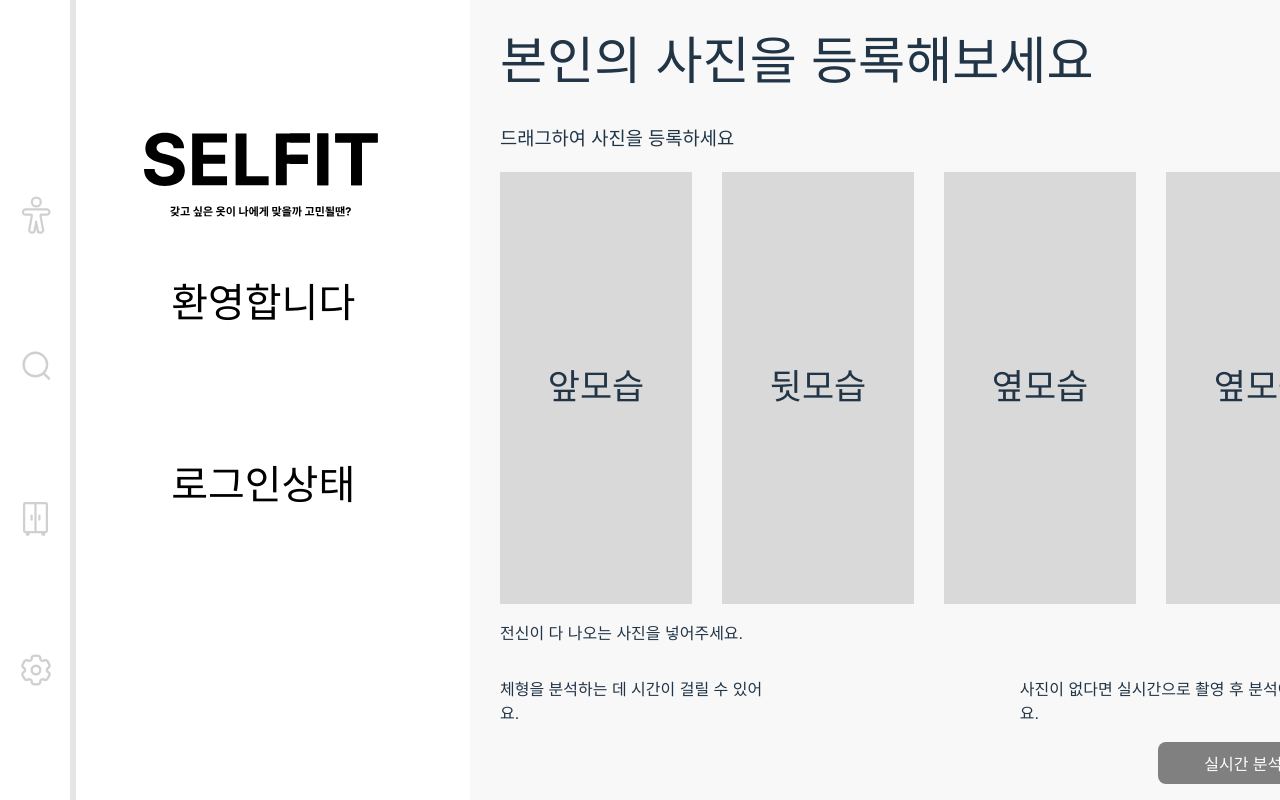
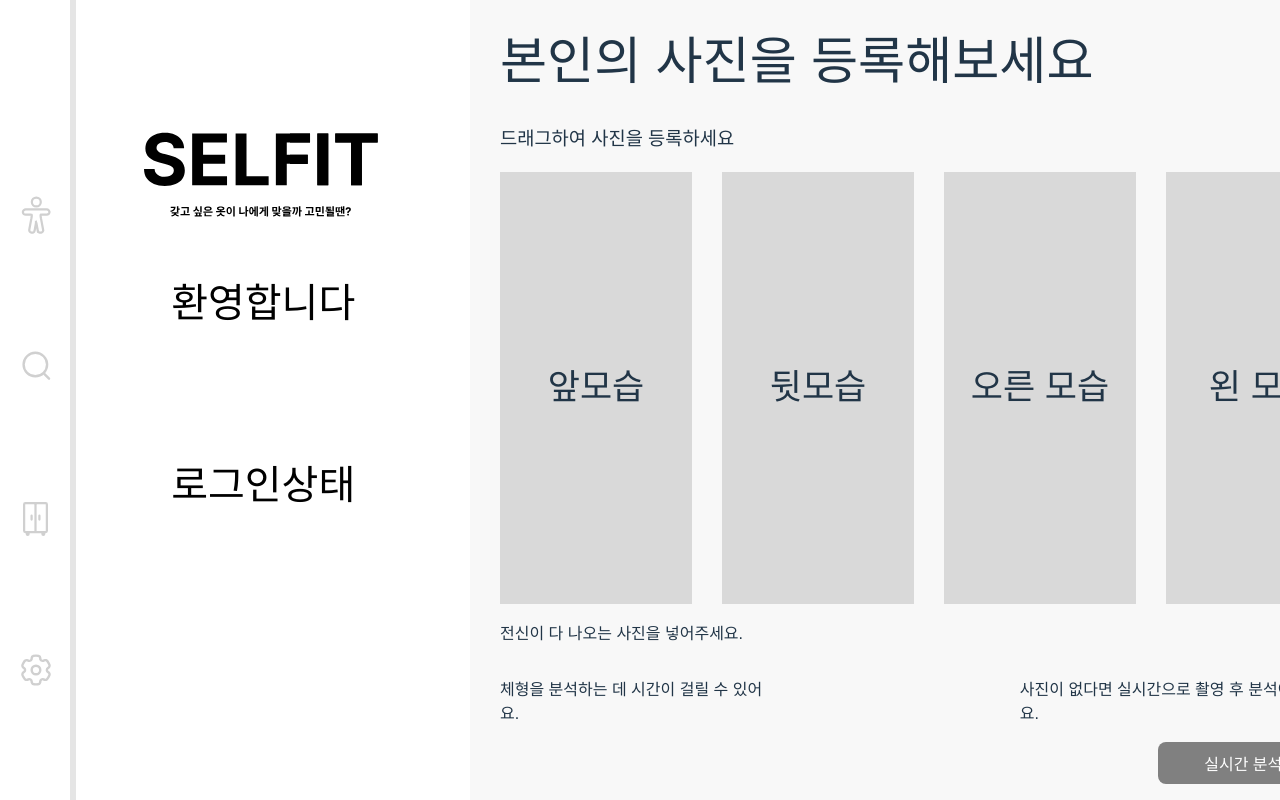
Before and after one commit to 2025-MJU-Capstone/WebFront, a React (Vite) app in the folder SELFIT/: page /body in a window 1280 px wide. Shown: the top 800 px of the page. Built offline with nearby package versions, Linux system fonts and the light colour scheme; sample sign-in values are in the browser's storage.

Commit message:
Update: body api연결
신체 정보와 사진저장 api연결

```diff
--- a/SELFIT/src/App.jsx
+++ b/SELFIT/src/App.jsx
@@ -42,6 +42,15 @@ function App() {
   const [inputValue, setInputValue] = useState('')
   const [settingTab, setSettingTab] = useState('member');
 
+  //신체 정보 상태 추가
+  const [height, setHeight] = useState('');
+  const [weight, setWeight] = useState('');
+  const [waist, setWaist] = useState('');
+  const [leg, setLeg] = useState('');
+  const [shoulder, setShoulder] = useState('');
+  const [pelvis, setPelvis] = useState('');
+  const [chest, setChest] = useState('');
+
   // 자동 로그인 유지
   useEffect(() => {
     const token = localStorage.getItem('accessToken');
@@ -62,6 +71,20 @@ function App() {
           setInputValue={setInputValue}
           settingTab={settingTab}
           setSettingTab={setSettingTab}
+          height={height}
+          setHeight={setHeight}
+          weight={weight}
+          setWeight={setWeight}
+          waist={waist}
+          setWaist={setWaist}
+          leg={leg}
+          setLeg={setLeg}
+          shoulder={shoulder}
+          setShoulder={setShoulder}
+          pelvis={pelvis}
+          setPelvis={setPelvis}
+          chest={chest}
+          setChest={setChest}
         />
        <Routes>
           {/* 비로그인 사용자도 접근 가능 */}
@@ -70,7 +93,14 @@ function App() {
           {/* 로그인한 사용자만 접근 가능 */}
           <Route path="/store" element={<PrivateRoute setMode={setMode}><Store url={url} setUrl={setUrl} /></PrivateRoute>} />
           <Route path="/closet" element={<PrivateRoute setMode={setMode}><Closet mode={mode} /></PrivateRoute>} />
-          <Route path="/body" element={<PrivateRoute setMode={setMode}><Body /></PrivateRoute>} />
+          <Route path="/body" element={<PrivateRoute setMode={setMode}><Body
+                height={height}
+                weight={weight}
+                waist={waist}
+                leg={leg}
+                shoulder={shoulder}
+                pelvis={pelvis}
+                chest={chest}/></PrivateRoute>} />
           <Route path="/setting" element={<PrivateRoute setMode={setMode}><Setting tab={settingTab} /></PrivateRoute>} />
         </Routes>
       </div>
--- a/SELFIT/src/pages/Body.jsx
+++ b/SELFIT/src/pages/Body.jsx
@@ -1,150 +1,139 @@
-import {useNavigate} from 'react-router-dom'
-import './Body.css'
-import {useEffect, useRef, useState} from "react"
-import sBody from "../assets/select_Body.svg";
+import { useNavigate } from 'react-router-dom';
+import './Body.css';
+import { useEffect, useRef, useState } from "react";
+import axios from 'axios';
 
-function Body() {
+function Body({ height, weight, waist, leg, shoulder, pelvis, chest }) {
   const navigate = useNavigate();
-    const [upImage, setUpImage] = useState(null)
-    const [downImage, setDownImage] = useState(null)
-    const [rightImage, setRightImage] = useState(null)
-    const [leftImage, setLeftImage] = useState(null)
-    const [isValid, setIsValid] = useState(false)
-    const dropRef = useRef()
+  const [upImage, setUpImage] = useState(null);
+  const [downImage, setDownImage] = useState(null);
+  const [rightImage, setRightImage] = useState(null);
+  const [leftImage, setLeftImage] = useState(null);
+  const [isValid, setIsValid] = useState(false);
+  const [test, setTest] = useState(false);
 
-    const [test, setTest] = useState(false)
+  const dropRef = useRef();
 
   useEffect(() => {
-        if ((upImage !== null) && (downImage !== null) && (rightImage !== null) && (leftImage !== null))
-            setIsValid(true)
-        else
-            setIsValid(false)
-    }, [upImage, downImage, rightImage, leftImage])
+    if (upImage && downImage && rightImage && leftImage) {
+      setIsValid(true);
+    } else {
+      setIsValid(false);
+    }
+  }, [upImage, downImage, rightImage, leftImage]);
 
   const handleDrop = (e, setImage) => {
-        if (window.location.pathname.split('/').pop() !== 'body') return
-        e.preventDefault()
-        const file = e.dataTransfer.files[0]
+    if (window.location.pathname.split('/').pop() !== 'body') return;
+    e.preventDefault();
+    const file = e.dataTransfer.files[0];
     if (file && file.type.startsWith('image/')) {
-            const url = URL.createObjectURL(file)
-            setImage(url)
+      setImage(file);
     }
-    }
+  };
 
   const handleDragOver = (e) => {
-        if (window.location.pathname.split('/').pop() !== 'body') return
-        e.preventDefault()
+    if (window.location.pathname.split('/').pop() !== 'body') return;
+    e.preventDefault();
+  };
+
+  const handleAnalyze = async () => {
+    try {
+      const bodySizeData = {
+        height, weight, waist, leg, shoulder, pelvis, chest
+      };
+
+      console.log("Body Size Data:", bodySizeData);
+
+      await axios.post('http://localhost:8080/api/body/size', bodySizeData, {
+        headers: {
+          Authorization: `Bearer ${localStorage.getItem('accessToken')}`,
+          'Content-Type': 'application/json'
         }
+      });
 
-    const bodyHandle = () =>{
-        setTest(prev => !prev);
+      const formData = new FormData();
+      const files = [upImage, downImage, rightImage, leftImage];
+
+      files.forEach(file => {
+        formData.append('files', file);
+      });
+
+      await axios.post('http://localhost:8080/api/body/shape', formData, {
+        headers: {
+          Authorization: `Bearer ${localStorage.getItem('accessToken')}`,
+          'Content-Type': 'multipart/form-data',
         }
+      });
 
-    if (test == false) {
+      alert('신체정보와 사진 등록 성공!');
+      setTest(true);
+    } catch (error) {
+      console.error(error);
+      alert('업로드 실패: ' + (error.response?.data?.message || '서버 오류'));
+    }
+  };
+
+  if (!test) {
     return (
       <div>
-                <h1 style={{marginLeft: "30px"}}>본인의 사진을 등록해보세요</h1>
-                <h3 style={{marginLeft: "30px"}}>드래그하여 사진을 등록하세요</h3>
+        <h1 style={{ marginLeft: "30px" }}>본인의 사진을 등록해보세요</h1>
+        <h3 style={{ marginLeft: "30px" }}>드래그하여 사진을 등록하세요</h3>
 
         <div className="body-container">
-                    <div className={"body-flex"}>
-                        <div className={"image"}
-                             onClick={() => setUpImage(null)}
+          <div className="body-flex">
+            {[{ image: upImage, label: "앞모습", setImage: setUpImage },
+              { image: downImage, label: "뒷모습", setImage: setDownImage },
+              { image: rightImage, label: "오른 모습", setImage: setRightImage },
+              { image: leftImage, label: "왼 모습", setImage: setLeftImage }
+            ].map((item, index) => (
+              <div
+                key={index}
+                className="image"
+                onClick={() => item.setImage(null)}
                 ref={dropRef}
-                             onDrop={(e) => handleDrop(e, setUpImage)}
+                onDrop={(e) => handleDrop(e, item.setImage)}
                 onDragOver={handleDragOver}
               >
-                            {upImage ? (
+                {item.image ? (
                   <img
-                                    src={upImage}
+                    src={URL.createObjectURL(item.image)}
                     alt="업로드된 이미지"
-                                    style={{maxHeight: '100%', maxWidth: '100%', objectFit: 'contain'}}
+                    style={{ maxHeight: '100%', maxWidth: '100%', objectFit: 'contain' }}
                   />
                 ) : (
-                                <p className={"image-font"}>앞모습</p>
+                  <p className="image-font">{item.label}</p>
                 )}
               </div>
-                        <div className={"image"}
-                             onClick={() => setDownImage(null)}
-                             ref={dropRef}
-                             onDrop={(e) => handleDrop(e, setDownImage)}
-                             onDragOver={handleDragOver}
-                        >
-                            {downImage ? (
-                                <img
-                                    src={downImage}
-                                    alt="업로드된 이미지"
-                                    style={{maxHeight: '100%', maxWidth: '100%', objectFit: 'contain'}}
-                                />
-                            ) : (
-                                <p className={"image-font"}>뒷모습</p>
-                            )}
+            ))}
           </div>
-                        <div
-                            className={"image"}
-                            onClick={() => setRightImage(null)}
-                            ref={dropRef}
-                            onDrop={(e) => handleDrop(e, setRightImage)}
-                            onDragOver={handleDragOver}
-                        >
-                            {rightImage ? (
-                                <img
-                                    src={rightImage}
-                                    alt="업로드된 이미지"
-                                    style={{maxHeight: '100%', maxWidth: '100%', objectFit: 'contain'}}
-                                />
-                            ) : (
-                                <p className={"image-font"}>옆모습</p>
-                            )}
-                        </div>
-                        <div
-                            className={"image"}
-                            onClick={() => setLeftImage(null)}
-                            ref={dropRef}
-                            onDrop={(e) => handleDrop(e, setLeftImage)}
-                            onDragOver={handleDragOver}
-                        >
-                            {leftImage ? (
-                                <img
-                                    src={leftImage}
-                                    alt="업로드된 이미지"
-                                    style={{maxHeight: '100%', maxWidth: '100%', objectFit: 'contain'}}
-                                />
-                            ) : (
-                                <p className={"image-font"}>옆모습</p>
-                            )}
-                        </div>
-                    </div>
-                    <p style={{marginLeft: "30px"}}>전신이 다 나오는 사진을 넣어주세요.</p>
-                    <div className={"bottom-container"}>
+          <p style={{ marginLeft: "30px" }}>전신이 다 나오는 사진을 넣어주세요.</p>
+          <div className="bottom-container">
             <p>체형을 분석하는 데 시간이 걸릴 수 있어요.</p>
-                        <p style={{marginLeft: "28%"}}>사진이 없다면 실시간으로 촬영 후 분석이 가능해요.</p>
+            <p style={{ marginLeft: "28%" }}>사진이 없다면 실시간으로 촬영 후 분석이 가능해요.</p>
           </div>
           <button
             className={isValid ? "btn-active" : "btn-inactive"}
-                        disabled={isValid}
-                        onClick={bodyHandle}
-                    >실시간 분석하기</button>
+            disabled={!isValid}
+            onClick={handleAnalyze}
+          >
+            실시간 분석하기
+          </button>
         </div>
       </div>
-        )
+    );
   } else {
     return (
       <div>
-                <div className={"body-flex2"}>
-                    <img
-                        className={"image2"}
-                        src="none"
-                    />
+        <div className="body-flex2">
+          <img className="image2" src="none" />
           <div>
-                        <h2 style={{marginTop: "0px"}}>나의 체형에는 이런 것들이 어울려요!</h2>
+            <h2 style={{ marginTop: "0px" }}>나의 체형에는 이런 것들이 어울려요!</h2>
             <p>예시예시</p>
           </div>
         </div>
       </div>
-        )
+    );
+  }
 }
 
-}
-
-export default Body
+export default Body;
```
Also changed, not shown: SELFIT/src/components/DynamicSidebar.jsx (+5 -8 lines). Lines whose indentation alone changed are shown as unchanged.
